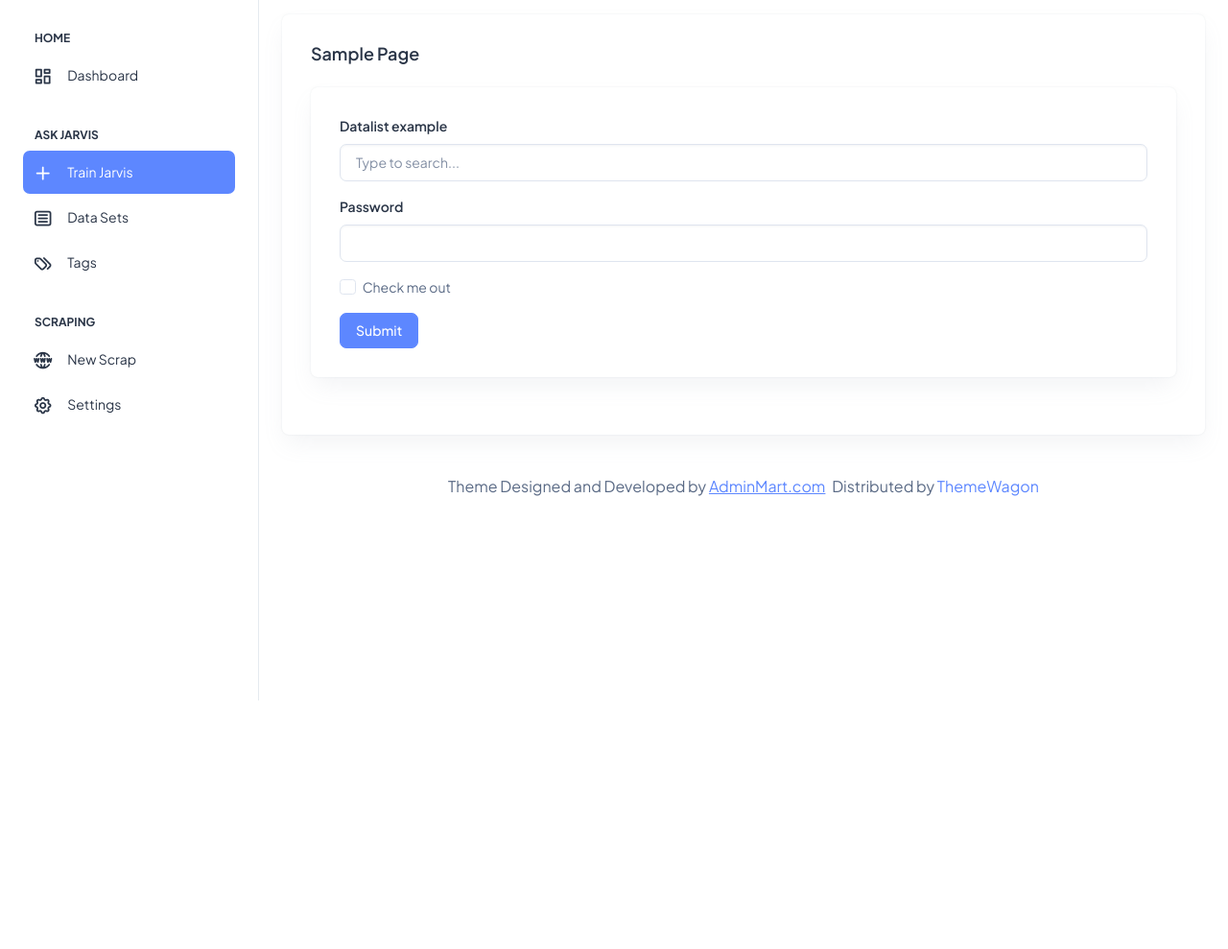
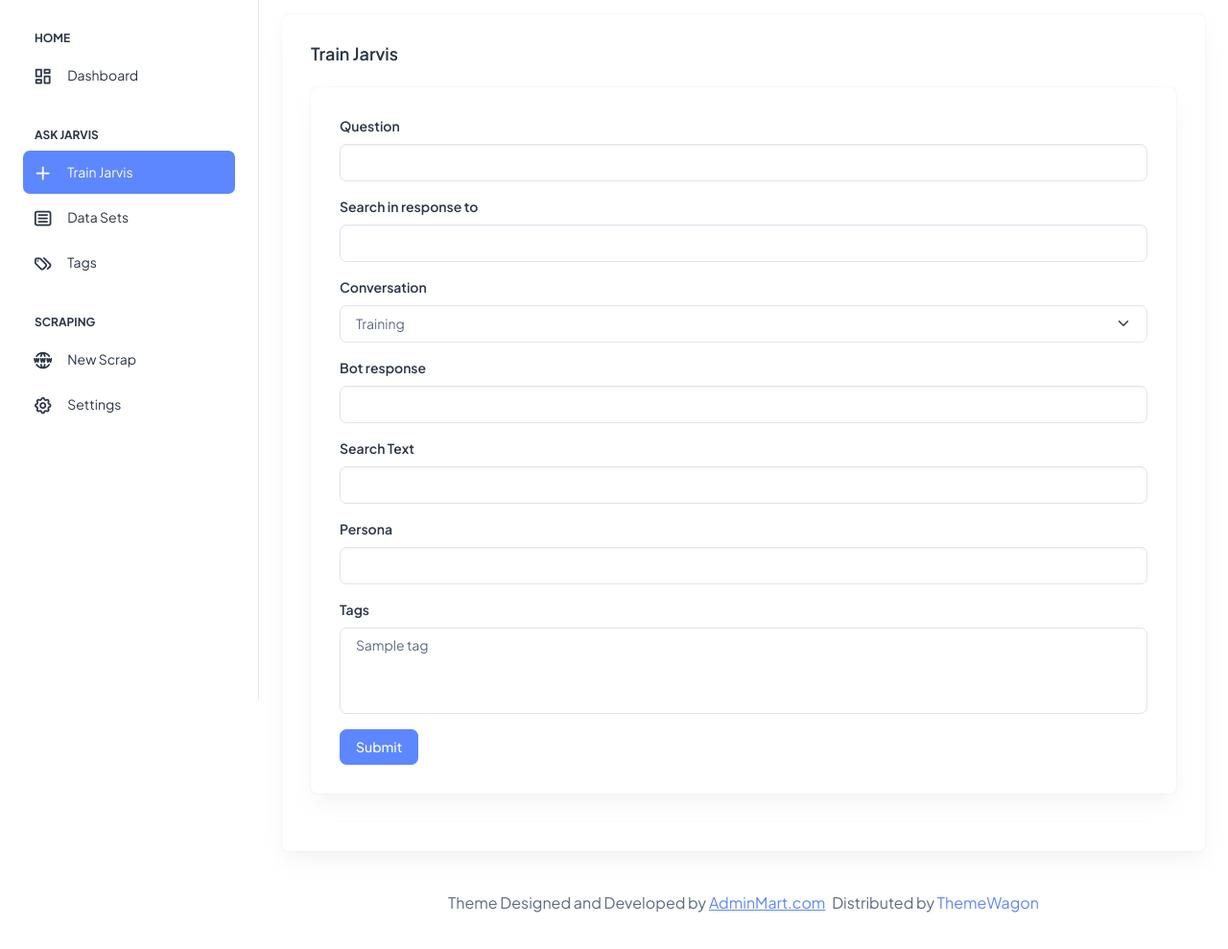
Before and after one commit to pprasanth/AskJarvis, a Flask app: page /admin/jarvis/train in a window 1280 px wide. Shown: the part 70-1059 px from the top of the page at 96% size. Before the commit the page ends 800 px from the top, so only its background shows below. Run offline with Flask 3, Linux system fonts and the light colour scheme; a database or web service that is not in the repository returns one stand-in record (values such as "Sample title"); data that the repository does not hold is empty; some libraries are stand-ins or nearby versions.

Commit message:
Train jarvis form

```diff
--- a/controllers/homeController.py
+++ b/controllers/homeController.py
@@ -1,6 +1,5 @@
 from flask import render_template, request
 from chatterbot import ChatBot
-from chatterbot.trainers import ChatterBotCorpusTrainer
 from app import app
 
 class HomeController():
@@ -13,7 +12,5 @@ class HomeController():
             storage_adapter=app.config['STORAGE_ADAPTER'],
             database_uri=app.config['MONGO_URI']
         )
-        trainer = ChatterBotCorpusTrainer(english_bot)
-        trainer.train("chatterbot.corpus.english")
         userText = request.args.get('msg')
         return str(english_bot.get_response(userText))
--- a/controllers/jarvisController.py
+++ b/controllers/jarvisController.py
@@ -1,5 +1,5 @@
 from flask import render_template, redirect, request, url_for
-from models.jarvis import listAll, create_new_tag, listAllTags
+from models.jarvis import JarvisModel
 
 from utils.helper import paginate
 
@@ -7,17 +7,43 @@ class JavisController():
     def list():
         currentPageNo = int(request.args.get('pageNo') if request.args.get('pageNo') is not None else 1)
         query = request.args.get('q') if request.args.get('q') is not None else ""
-        count, lists = listAll(query, currentPageNo)
+        count, lists = JarvisModel.listAll(query, currentPageNo)
         page_numnbers, lastPageNo=paginate(count, 10, currentPageNo)
         return render_template('jarvis/list.html', lists=lists, currentPageNo=currentPageNo, page_numnbers=page_numnbers, lastPageNo=lastPageNo, query=query)
 
     def train_jarvis():
-        return render_template('jarvis/train.html')
+        tags = JarvisModel.fetch_tags()
+        bot_responses = JarvisModel.fetch_response_list()
+        print(bot_responses)
+        return render_template('jarvis/train.html', tags=tags, bot_responses=bot_responses)
+
+    def save_jarvis():
+       if request.method == 'POST' and 'text' in request.form and 'in_response_to' in request.form:
+            form = request.form
+            print(form.getlist('tags'))
+            isSaved = JarvisModel.create_new_training(
+                form['text'],
+                form['search_text'],
+                form['conversation'],
+                form['in_response_to'],
+                form['search_in_response_to'],
+                form['persona'],
+                form.getlist('tags'),
+            )
+            if isSaved:
+                success_message = "Trained new data"
+                return redirect(url_for('admin_blueprint.list', success_message=success_message))
+            else:
+                error_message = "Error in training"
+                return redirect(url_for('admin_blueprint.list', error_message=error_message))
+       else:
+            error_message = "Invalid submission"
+            return redirect(url_for('admin_blueprint.list', error_message=error_message))
 
     def javis_tags():
         currentPageNo = int(request.args.get('pageNo') if request.args.get('pageNo') is not None else 1)
         query = request.args.get('q') if request.args.get('q') is not None else ""
-        count, lists = listAllTags(query, currentPageNo)
+        count, lists = JarvisModel.listAllTags(query, currentPageNo)
         page_numnbers, lastPageNo=paginate(count, 10, currentPageNo)
         success_message = request.args.get('success_message') if request.args.get('success_message') is not None else ""
         error_message = request.args.get('error_message') if request.args.get('error_message') is not None else ""
@@ -35,7 +61,7 @@ class JavisController():
 
     def save_tags():
         if request.method == 'POST' and 'tag' in request.form:
-          create_new_tag(request.form['tag'])
+          JarvisModel.create_new_tag(request.form['tag'])
           success_message = "Tag created"
           return redirect(url_for('admin_blueprint.javis_tags', success_message=success_message))
         else:
--- a/models/jarvis.py
+++ b/models/jarvis.py
@@ -1,31 +1,77 @@
 from app import mongo
+import datetime
 
-def listAll(search="", pageNo = 1):
-    skip = (pageNo * 10) - 10
-    statements = mongo.db.statements
-    queryString = {}
-    if search:
-        queryString = { '$or': [{ 'text': { '$regex': search } }, { 'in_response_to': { '$regex': search } }] }
-    else:
-        queryString = { 'in_response_to': { '$exists': True, '$ne': None } }
-    filtered = statements.find(queryString)
-    return filtered.count(), list(filtered.skip(skip).limit(10))
+class JarvisModel():
+    def listAll(search="", pageNo = 1):
+        skip = (pageNo * 10) - 10
+        statements = mongo.db.statements
+        queryString = {}
+        if search:
+            queryString = { '$or': [{ 'text': { '$regex': search } }, { 'in_response_to': { '$regex': search } }], 'conversation': { '$eq': 'training' } }
+        else:
+            queryString = { 'in_response_to': { '$exists': True, '$ne': None }, 'conversation': { '$eq': 'training' } }
+        filtered = statements.find(queryString)
+        return filtered.count(), list(filtered.skip(skip).limit(10))
 
-def create_new_tag(tageName):
-    tags = mongo.db.tags
-    tags.insert({
-        'id': tags.count() + 1,
-        'name': tageName
-    })
-    return True
+    def create_new_tag(tageName):
+        tags = mongo.db.tags
+        tags.insert({
+            'id': tags.count() + 1,
+            'name': tageName
+        })
+        return True
 
-def listAllTags(search="", pageNo = 1):
-    skip = (pageNo * 10) - 10
-    tags = mongo.db.tags
-    queryString = {}
-    if search:
-        queryString = { 'name': { '$regex': search } }
-    else:
-        queryString = { 'name': { '$exists': True } }
-    filtered = tags.find(queryString)
-    return filtered.count(), list(filtered.skip(skip).limit(10))
+    def listAllTags(search="", pageNo = 1):
+        skip = (pageNo * 10) - 10
+        tags = mongo.db.tags
+        queryString = {}
+        if search:
+            queryString = { 'name': { '$regex': search } }
+        else:
+            queryString = { 'name': { '$exists': True } }
+        filtered = tags.find(queryString)
+        return filtered.count(), list(filtered.skip(skip).limit(10))
+
+
+    def fetch_tags():
+        return list(mongo.db.tags.find({ 'name': { '$exists': True } }))
+
+    def fetch_response_list():
+        statements = mongo.db.statements
+        return list(statements.aggregate([
+            {
+                '$project': {
+                    'text': 1
+                }
+            }, {
+                '$group': {
+                    '_id': '$text',
+                    'count': {
+                        '$sum': 1
+                    }
+                }
+            }, {
+                '$sort': {
+                    '_id': 1
+                }
+            }, {
+                '$project': {
+                    '_id': 0,
+                    'response': '$_id'
+                }
+            }
+        ]))
+
+    def create_new_training(text, search_text, conversation, in_response_to, search_in_response_to, persona, tags):
+        created_at = datetime.datetime.now()
+        statements = mongo.db.statements
+        return statements.insert_one({
+            'text': text,
+            'search_text': search_text,
+            'conversation': conversation,
+            'persona': persona,
+            'in_response_to': in_response_to,
+            'search_in_response_to': search_in_response_to,
+            'tags': tags,
+            'created_at': created_at,
+        })
--- a/routes/admin_blueprint.py
+++ b/routes/admin_blueprint.py
@@ -15,6 +15,7 @@ admin_blueprint.route('/jarvis/list', methods=['GET'])(JavisController.list)
 admin_blueprint.route('/jarvis/train', methods=['GET'])(JavisController.train_jarvis)
 admin_blueprint.route('/jarvis/tags', methods=['GET'])(JavisController.javis_tags)
 admin_blueprint.route('/jarvis/save_tags', methods=['POST'])(JavisController.save_tags)
+admin_blueprint.route('/jarvis/save', methods=['POST'])(JavisController.save_jarvis)
 
 admin_blueprint.route('/scrapper/new_scrap', methods=['GET'])(ScrapperController.new_scrapper)
 admin_blueprint.route('/scrapper/settings', methods=['GET'])(ScrapperController.scrapper_settings)
--- a/templates/dashboard.html
+++ b/templates/dashboard.html
@@ -58,7 +58,7 @@
                 <!-- Yearly Breakup -->
                 <div class="card overflow-hidden">
                   <div class="card-body p-4">
-                    <h5 class="card-title mb-9 fw-semibold">Total Data Sets</h5>
+                    <h5 class="card-title mb-9 fw-semibold">Discussions</h5>
                     <div class="row align-items-center">
                       <div class="col-8">
                         <h4 class="fw-semibold mb-3">{{totalCount}}</h4>
--- a/templates/jarvis/train.html
+++ b/templates/jarvis/train.html
@@ -19,28 +19,48 @@
       <div class="container-fluid">
         <div class="card">
           <div class="card-body">
-            <h5 class="card-title fw-semibold mb-4">Sample Page</h5>
+            <h5 class="card-title fw-semibold mb-4">Train Jarvis</h5>
             <div class="card">
               <div class="card-body">
-                <form>
+                <form action="{{url_for('admin_blueprint.save_jarvis')}}" method="POST">
                   <div class="mb-3">
-                    <label for="exampleDataList" class="form-label">Datalist example</label>
-                    <input class="form-control" list="datalistOptions" id="exampleDataList" placeholder="Type to search...">
+                    <label for="in_response_to" class="form-label">Question</label>
+                    <input type="text" name="in_response_to" class="form-control" id="in_response_to">
+                  </div>
+                  <div class="mb-3">
+                    <label for="search_in_response_to" class="form-label">Search in response to</label>
+                    <input type="text" name="search_in_response_to" class="form-control" id="search_in_response_to">
+                  </div>
+                  <div class="mb-3">
+                    <label for="conversation" class="form-label">Conversation</label>
+                    <select class="form-select" name="conversation" aria-label="select">
+                      <option value="training" selected>Training</option>
+                    </select>
+                  </div>
+                  <div class="mb-3">
+                    <label for="text" class="form-label">Bot response</label>
+                    <input class="form-control" name="text" list="datalistOptions" id="text" placeholder="">
                     <datalist id="datalistOptions">
-                      <option value="San Francisco">
-                      <option value="New York">
-                      <option value="Seattle">
-                      <option value="Los Angeles">
-                      <option value="Chicago">
+                      {% for bot in bot_responses %}
+                      <option value="{{bot.response}}">
+                      {% endfor %}
                     </datalist>
                   </div>
                   <div class="mb-3">
-                    <label for="exampleInputPassword1" class="form-label">Password</label>
-                    <input type="password" class="form-control" id="exampleInputPassword1">
+                    <label for="search_text" class="form-label">Search Text</label>
+                    <input type="text" name="search_text" class="form-control" id="search_text">
                   </div>
-                  <div class="mb-3 form-check">
-                    <input type="checkbox" class="form-check-input" id="exampleCheck1">
-                    <label class="form-check-label" for="exampleCheck1">Check me out</label>
+                  <div class="mb-3">
+                    <label for="persona" class="form-label">Persona</label>
+                    <input type="text" name="persona" class="form-control" id="persona">
+                  </div>
+                  <div class="mb-3">
+                    <label for="tags" class="form-label">Tags</label>
+                    <select class="form-select" name="tags" multiple aria-label="multiple select">
+                      {% for tag in tags %}
+                      <option value="{{tag.name}}">{{tag.name}}</option>
+                      {% endfor %}
+                    </select>
                   </div>
                   <button type="submit" class="btn btn-primary">Submit</button>
                 </form>
```
